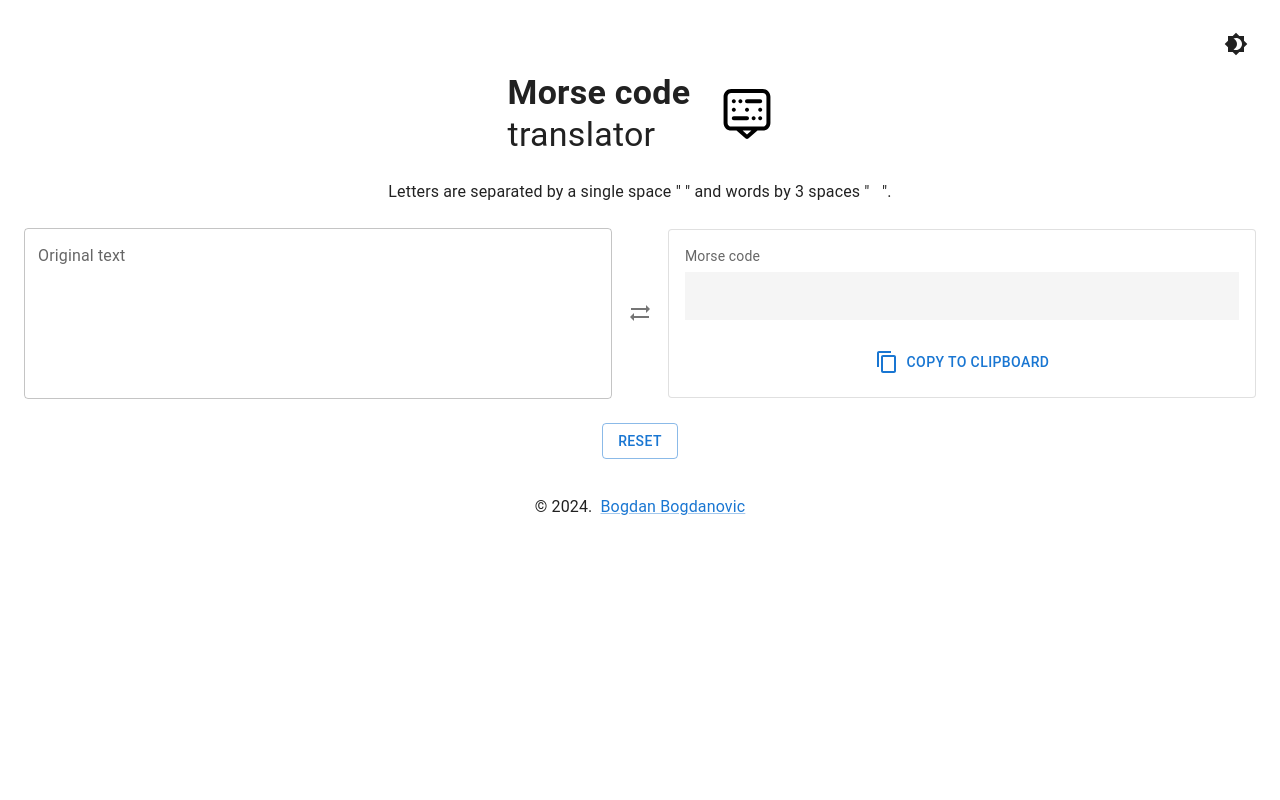
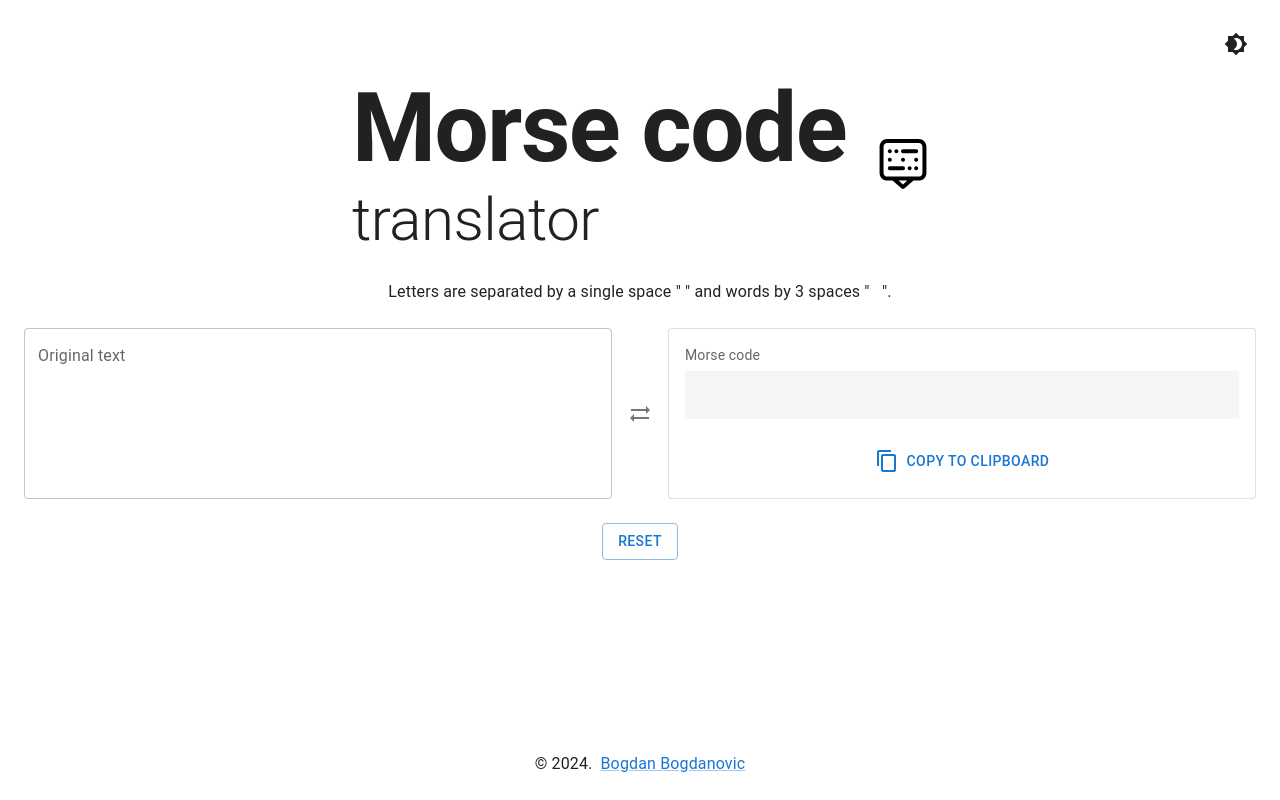
Before and after one commit to bbtools-ps/morse-code-translator, a React (Vite) app: page / in a window 1280 px wide. Built offline with nearby package versions, Linux system fonts and the light colour scheme.

Commit message:
fixed height issue

```diff
--- a/src/App.tsx
+++ b/src/App.tsx
@@ -59,10 +59,10 @@ export default function App() {
             }}
           >
             <Box>
-              <Typography variant="h4">
+              <Typography variant="h1">
                 <strong>Morse code</strong>
               </Typography>
-              <Typography variant="h4">translator</Typography>
+              <Typography variant="h2">translator</Typography>
             </Box>
             <Logo
               size={50}
--- a/src/index.css
+++ b/src/index.css
@@ -8,20 +8,23 @@ html {
   box-sizing: inherit;
 }
 
-html,
-body {
-  height: 100%;
+html {
+  display: flex;
+  min-height: 100%;
   margin: 0;
   padding: 0;
-  overflow: hidden;
 }
 
 body {
   display: flex;
+  flex: 1;
   flex-direction: column;
+  padding: 0;
+  margin: 0;
 }
 
 #root {
   flex: 1;
   overflow: auto;
+  display: flex;
 }
```
